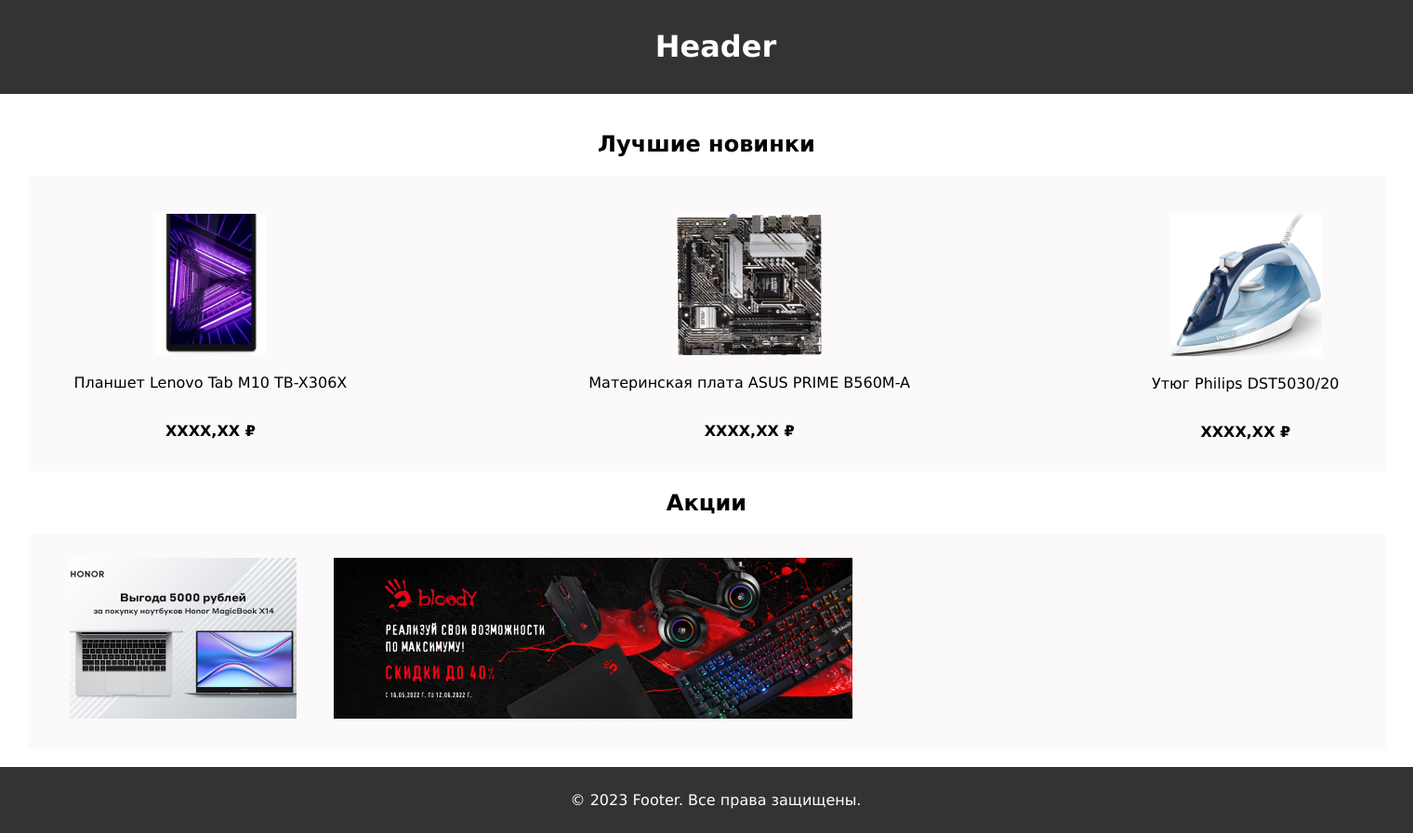
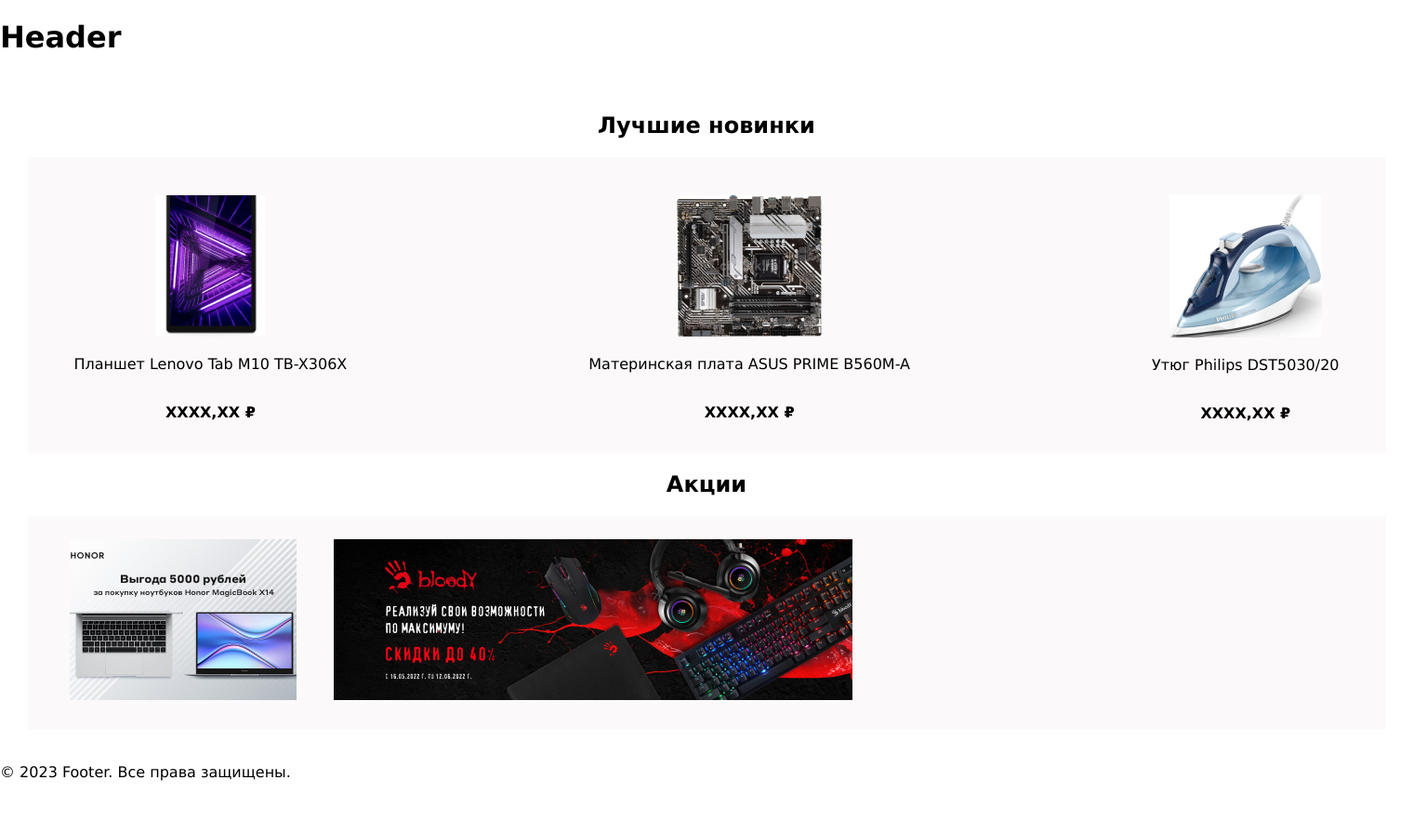
Before and after one commit to HappyGuy228/UPP-Project, a PHP site: page /main_page.php in a window 1520 px wide. Shown: the whole page at 93% size. After the commit the page ends 840 px from the top, so only its background shows below. Run offline with PHP 8.4, Linux system fonts and the light colour scheme.

Commit message:
Add files via upload

```diff
--- a/DMAG/css/main_page_style.css
+++ b/DMAG/css/main_page_style.css
@@ -8,13 +8,13 @@ body {
     overflow-x: hidden;
 }
 
-#header {
+/*#header {
     background-color: #333;
     color: #fff;
     padding: 10px;
     text-align: center;
     width: 100%;
-}
+}*/
 
 #wrapper {
     display: flex;
@@ -39,7 +39,7 @@ body {
     display: flex;
     flex-direction: column;
     align-items: center;
-    justify-content: center;
+    justify-content: flex-start;
 }
 
 #best-sellers {
@@ -108,13 +108,13 @@ body {
     margin: 0 10px; /* Добавим отступы между товарами */
 }
 
-#footer {
+/*#footer {
     background-color: #333;
     color: #fff;
     padding: 10px;
     text-align: center;
     width: 100%;
-}
+}*/
 
 #sidebar ul {
     padding: 0;
@@ -135,7 +135,3 @@ body {
     justify-content: left;
     height: 100%;
 }
-
-object {
-    padding-right: 19px;
-}
```
Also changed, not shown: DMAG/css/footer.css (+7 -1 lines).
